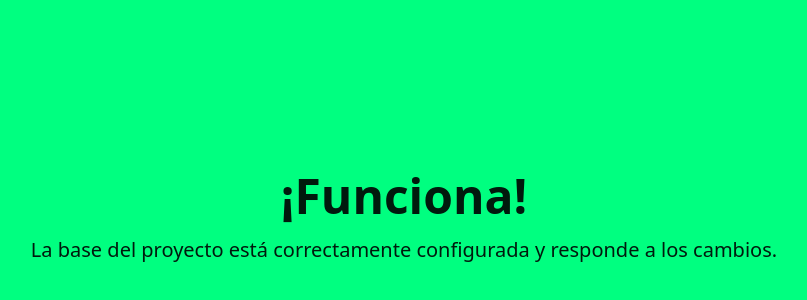
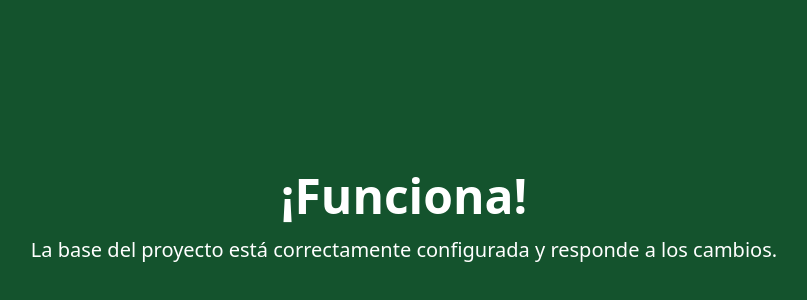
Before and after one commit to Nexhora/AdversAI-Seguro, a Next.js app: page / in a window 1280 px wide. Shown: the part 182-482 px from the top of the page, without its empty margins (236-1043 px from the left). Built offline with nearby package versions, Linux system fonts and the light colour scheme.

Commit message:
adelante

```diff
--- a/src/app/page.tsx
+++ b/src/app/page.tsx
@@ -1,6 +1,6 @@
 export default function HomePage() {
   return (
-    <main className="flex min-h-screen flex-col items-center justify-center bg-primary text-primary-foreground p-10">
+    <main className="flex min-h-screen flex-col items-center justify-center bg-green-900 text-white p-10">
       <h1 className="text-5xl font-bold">¡Funciona!</h1>
       <p className="text-xl mt-4">La base del proyecto está correctamente configurada y responde a los cambios.</p>
     </main>
```
